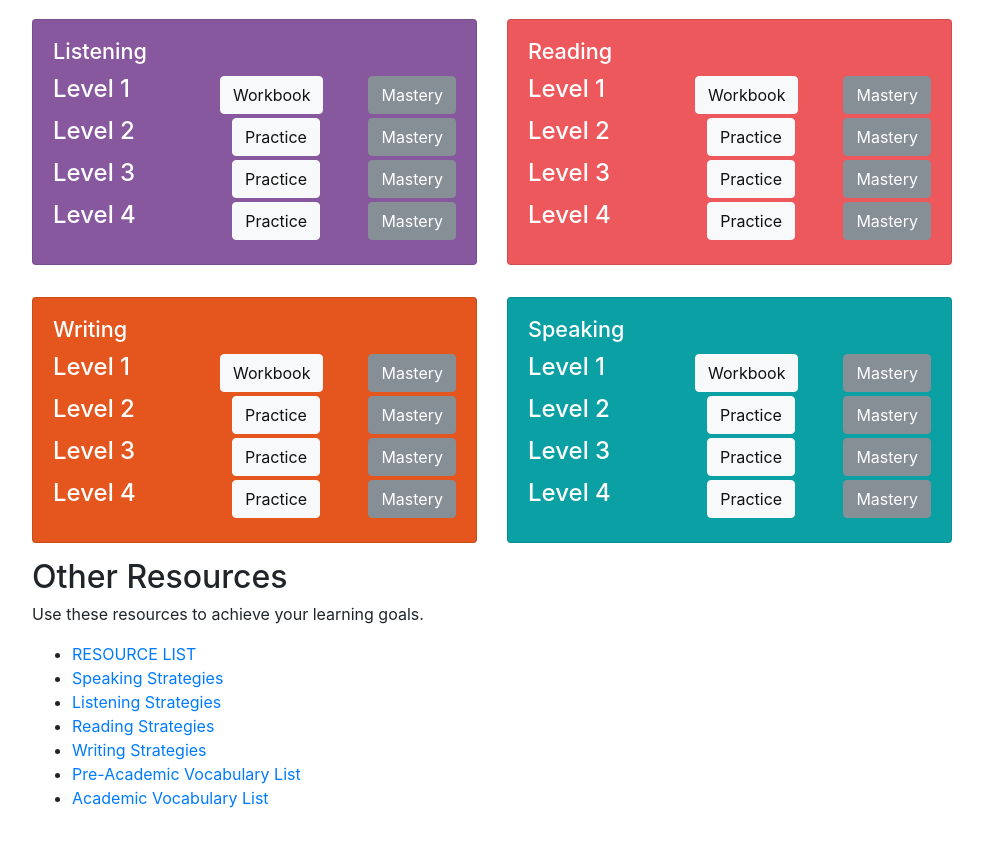
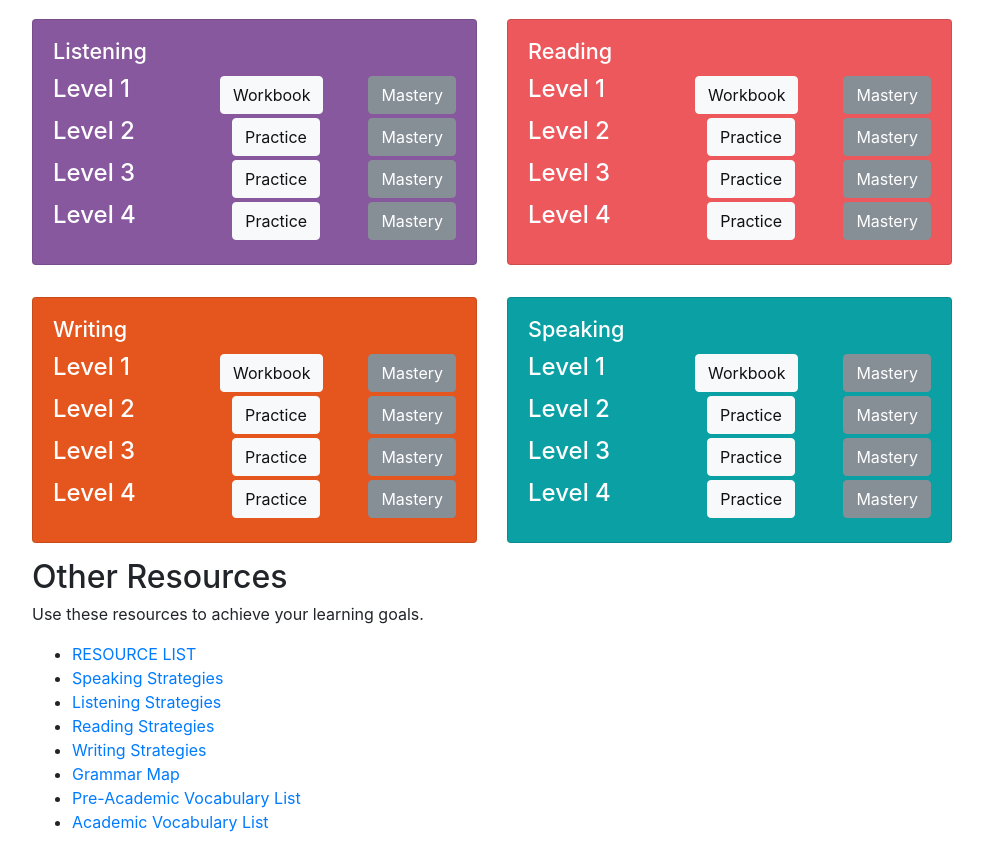
Before and after one commit to byuitechops/EC3-POC2, a plain HTML site: page index.html in a window 1280 px wide. Shown: the part 5281-6131 px from the top of the page, without its empty margins (148-1131 px from the left). Before the commit the page ends 6107 px from the top, so only its background shows below. Drawn offline with nearby package versions, Linux system fonts and the light colour scheme.

Commit message:
Added the grammar map in to the Other Resources list

```diff
--- a/index.html
+++ b/index.html
@@ -450,6 +450,7 @@
                     <li><a href="https://docs.google.com/document/d/1y9tnAwOuV7nxmp6IDD9Cs2On5ZxzKf0UnzAYdzXQYxM/edit#heading=h.eahkdoz4ajea" target="_blank">Listening Strategies</a></li>
                     <li><a href="https://docs.google.com/document/d/151QfWD4zazGp7mgl36M6Jv75m5ucXFmCQTa0muZvES4/edit" target="_blank">Reading Strategies</a></li>
                     <li><a href="https://docs.google.com/document/d/1qLLF75sq9FeZLhtslfMfx9RQqcRourtPZSzxbp9YDOM/edit" target="_blank">Writing Strategies</a></li>
+                    <li><a href="grammar%20map.pdf" target="_blank">Grammar Map</a></li>
                     <li><a href="http://www.oxfordlearnersdictionaries.com/us/wordlist/english/academic/" target="_blank">Pre-Academic Vocabulary List</a></li>
                     <li><a href="http://www.oxfordlearnersdictionaries.com/us/wordlist/english/academic/" target="_blank">Academic Vocabulary List</a></li>
                 </ul>
```
Also changed, not shown: 1 other file.
